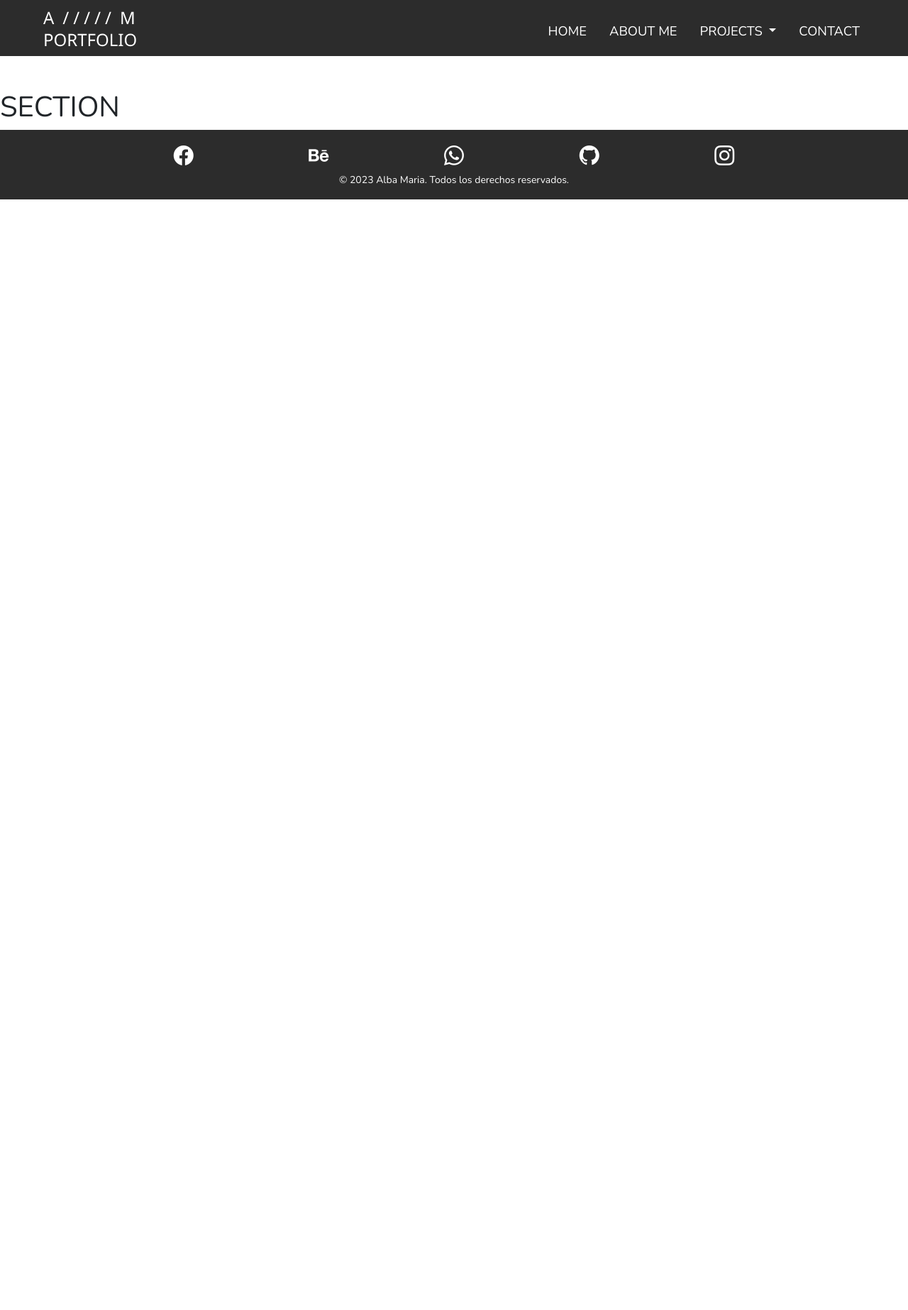
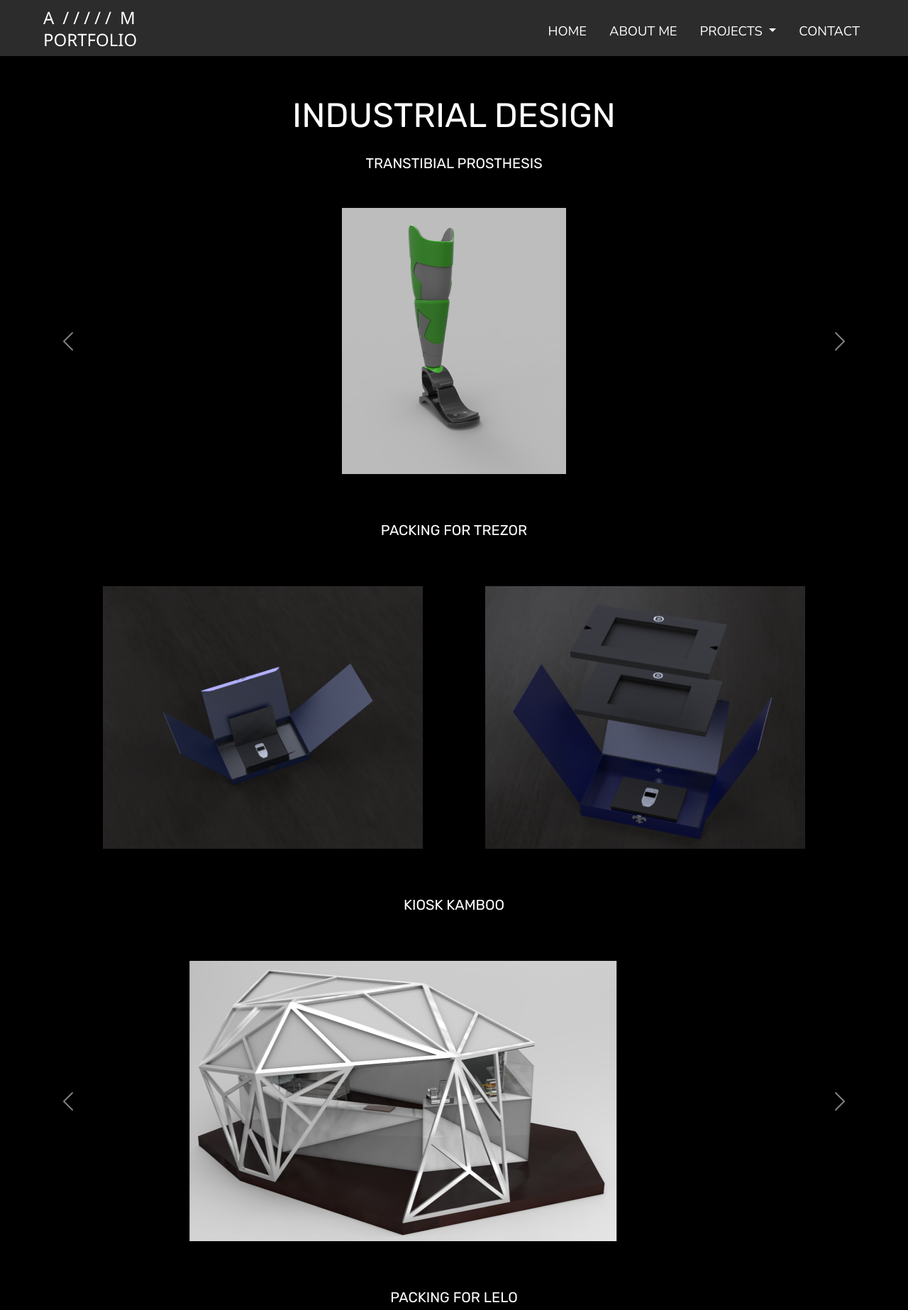
Before and after one commit to albapro/portfolio-Alba-Maria, a plain HTML site: page industrialdesign.html in a window 1280 px wide. Shown: the top 1846 px of the page at 71% size. Before the commit the page ends 800 px from the top, so only its background shows below. Drawn offline with nearby package versions, Linux system fonts and the light colour scheme.

Commit message:
created industrial design page

```diff
--- a/css/style.css
+++ b/css/style.css
@@ -27,6 +27,7 @@ a {
 a:hover {
     color: var(--bg-color);
   }
+
 
 body {
     font-family: 'Nunito';
@@ -93,6 +94,28 @@ h2{
     margin-top: 2rem;
 }
 
+.titles{
+    font-family: 'Rubik';
+    font-size: 48px;
+}
+
+.subtitles{
+    font-family: 'Rubik';
+    font-size: 20px;
+    margin-bottom: 3rem;
+}
+
+.subtitles1{
+    font-family: 'Rubik';
+    font-size: 20px;
+    margin-top: 4rem;
+    margin-bottom: 4rem;
+}
+
+footer{
+    margin-top: 3rem;
+}
+
 /*--------MEDIA QUERIES--------*/
 /* // Small devices (landscape phones, 576px and up) */
 @media (min-width: 576px) {
--- a/industrialdesign.html
+++ b/industrialdesign.html
@@ -7,6 +7,7 @@
     <link href="https://cdn.jsdelivr.net/npm/bootstrap@5.3.0-alpha1/dist/css/bootstrap.min.css" rel="stylesheet" integrity="sha384-GLhlTQ8iRABdZLl6O3oVMWSktQOp6b7In1Zl3/Jr59b6EGGoI1aFkw7cmDA6j6gD" crossorigin="anonymous"/>
     <link rel="stylesheet" href="https://cdn.jsdelivr.net/npm/bootstrap-icons@1.10.3/font/bootstrap-icons.css"/>
     <link href="https://fonts.googleapis.com/css2?family=Nunito&display=swap" rel="stylesheet"/>
+    <link href="https://fonts.googleapis.com/css2?family=Rubik&display=swap" rel="stylesheet">
     <link rel="stylesheet" href="css/style.css"/>
     <link rel="icon" href="img/favicon.png"/>
   </head>
@@ -34,7 +35,8 @@
                   <li><a class="dropdown-item" href="industrialdesign.html"> INDUSTRIAL DESIGN</a></li>
                   <li><a class="dropdown-item" href="artistic.html">ARTISTIC</a></li>
                   <li><a class="dropdown-item" href="graphic.html">GRAPHIC</a></li>
-                  <li><a class="dropdown-item" href="photographic.html">PHOTOGRAPHIC </a></li>
+                  <li><a class="dropdown-item" href="photographic.html">PHOTOGRAPHIC</a></li>
+                  <li><a class="dropdown-item" href="photographic.html">DEVELOPER</a></li>
                 </ul>
               </li>
               <li class="nav-item">
@@ -45,17 +47,102 @@
         </div>
     </nav>
   </header>
-  <main class="pt-5">
-     <h1>SECTION</h1>
+  <main class="pt-5 bg-black">
+     <section id="industrial-design" class="min-vh-100">
+      <div class="text-center text-white">
+        <p class="titles">INDUSTRIAL DESIGN</p>
+        <p class="subtitles">TRANSTIBIAL PROSTHESIS</p>
+      </div>
+      <div id="carouselExample" class="carousel slide">
+        <div class="carousel-inner text-center">
+          <div class="carousel-item active">
+            <img src="img/imagen 1.png" class="d-block img-fluid mx-auto w-40" alt="...">
+          </div>
+          <div class="carousel-item">
+            <img src="img/Component 4.png" class="d-block img-fluid mx-auto w-40" alt="...">
+          </div>
+          <div class="carousel-item">
+            <img src="img/imagen 2.png" class="d-block img-fluid mx-auto w-40" alt="...">
+          </div>
+          <div class="carousel-item">
+            <img src="img/Component 5.png" class="d-block img-fluid mx-auto w-40" alt="...">
+          </div>
+        </div>
+        <button class="carousel-control-prev" type="button" data-bs-target="#carouselExample" data-bs-slide="prev">
+          <span class="carousel-control-prev-icon" aria-hidden="true"></span>
+          <span class="visually-hidden">Previous</span>
+        </button>
+        <button class="carousel-control-next" type="button" data-bs-target="#carouselExample" data-bs-slide="next">
+          <span class="carousel-control-next-icon" aria-hidden="true"></span>
+          <span class="visually-hidden">Next</span>
+        </button>
+      </div>
+      <div class="text-center text-white">
+          <p class="subtitles1">PACKING FOR TREZOR</p>
+      </div>
+      <div class="container text-center">
+          <section class="row justify-content-evenly">
+              <article class="col-12 col-lg-5">
+                 <img src="img/imagen 9.png" class="img-fluid" alt="">
+              </article>
+              <article class="col-12 col-lg-5">
+                <img class="img-fluid" src="img/imagen 10.png" alt="">
+             </article>
+          </section>
+      </div>
+      <div class="text-center text-white">
+        <p class="subtitles1"> KIOSK KAMBOO</p>
+      </div>
+      <div id="carouselExampleAutoplaying" class="carousel slide" data-bs-ride="carousel">
+        <div class="carousel-inner">
+          <div class="carousel-item active">
+            <img src="img/imagen 5.png" class="d-block img-fluid mx-auto w-44" alt="...">
+          </div>
+          <div class="carousel-item">
+            <img src="img/imagen 24.png" class="d-block img-fluid mx-auto w-44" alt="...">
+          </div>
+          <div class="carousel-item">
+            <img src="img/imagen 6.png" class="d-block img-fluid mx-auto w-44" alt="...">
+          </div>
+          <div class="carousel-item">
+            <img src="img/imagen 25.png" class="d-block img-fluid mx-auto w-44" alt="...">
+          </div>
+        </div>
+        <button class="carousel-control-prev" type="button" data-bs-target="#carouselExampleAutoplaying" data-bs-slide="prev">
+          <span class="carousel-control-prev-icon" aria-hidden="true"></span>
+          <span class="visually-hidden">Previous</span>
+        </button>
+        <button class="carousel-control-next" type="button" data-bs-target="#carouselExampleAutoplaying" data-bs-slide="next">
+          <span class="carousel-control-next-icon" aria-hidden="true"></span>
+          <span class="visually-hidden">Next</span>
+        </button>
+      </div>
+      <div class="text-center text-white">
+        <p class="subtitles1">PACKING FOR LELO</p>
+    </div>
+    <div class="container">
+        <section class="row justify-content-evenly">
+            <article class="col-auto col-lg-auto">
+               <img src="img/imagen 11.png" class="img-fluid" alt="">
+            </article>
+            <article class="col-auto col-lg-aut0">
+              <img class="img-fluid" src="img/imagen 12.png" alt="">
+           </article>
+           <article class="col-auto col-lg-aut0">
+            <img class="img-fluid" src="img/imagen 26.png" alt="">
+         </article>
+        </section>
+    </div>
+    </section>
   <footer class="bg-dark p-3">
     <div class="container text-center">
-        <nav class="d-flex justify-content-evenly">
-            <a href="https://facebook.com" target="_blank"><i class= "bi bi-facebook fs-3"></i></a>
-            <a href="https://behance.com" target="_blank"><i class= "bi bi-behance fs-3"></i></a>
-            <a href="https://api.whatsapp.com/send?phone=34642840363&text=Hola%20Alba Maria" target="_blank"><i class= "bi bi-whatsapp fs-3"></i></a>
-            <a href="https://github.com" target="_blank"><i class= "bi bi-github fs-3"></i></a>
-            <a href="https://instagram.com" target="_blank"><i class= "bi bi-instagram fs-3"></i></a>
-        </nav>
+      <nav class="d-flex justify-content-evenly">
+        <a href="https://facebook.com" target="_blank"><i class= "bi bi-facebook fs-4"></i></a>
+        <a href="https://behance.com" target="_blank"><i class= "bi bi-behance fs-4"></i></a>
+        <a href="https://api.whatsapp.com/send?phone=34642840363&text=Hola%20Alba Maria" target="_blank"><i class= "bi bi-whatsapp fs-4"></i></a>
+        <a href="https://github.com" target="_blank"><i class= "bi bi-github fs-4"></i></a>
+        <a href="https://instagram.com" target="_blank"><i class= "bi bi-instagram fs-4"></i></a>
+     </nav>
         <small class="text-white">&copy; 2023 Alba Maria. Todos los derechos reservados.</small>
     </div>
   </footer>
```
Also changed, not shown: aboutme.html (+10 -8 lines), artistic.html (+10 -8 lines), contact.html (+10 -8 lines), graphic.html (+10 -8 lines), index.html (+8 -6 lines), photographic.html (+10 -8 lines), basicsboostrap.html (added), img/Component 4.png (added), img/Component 5.png (added), img/imagen 24.png (added), img/imagen 25.png (added), img/imagen 26.png (added), img/imagen 6.png.
